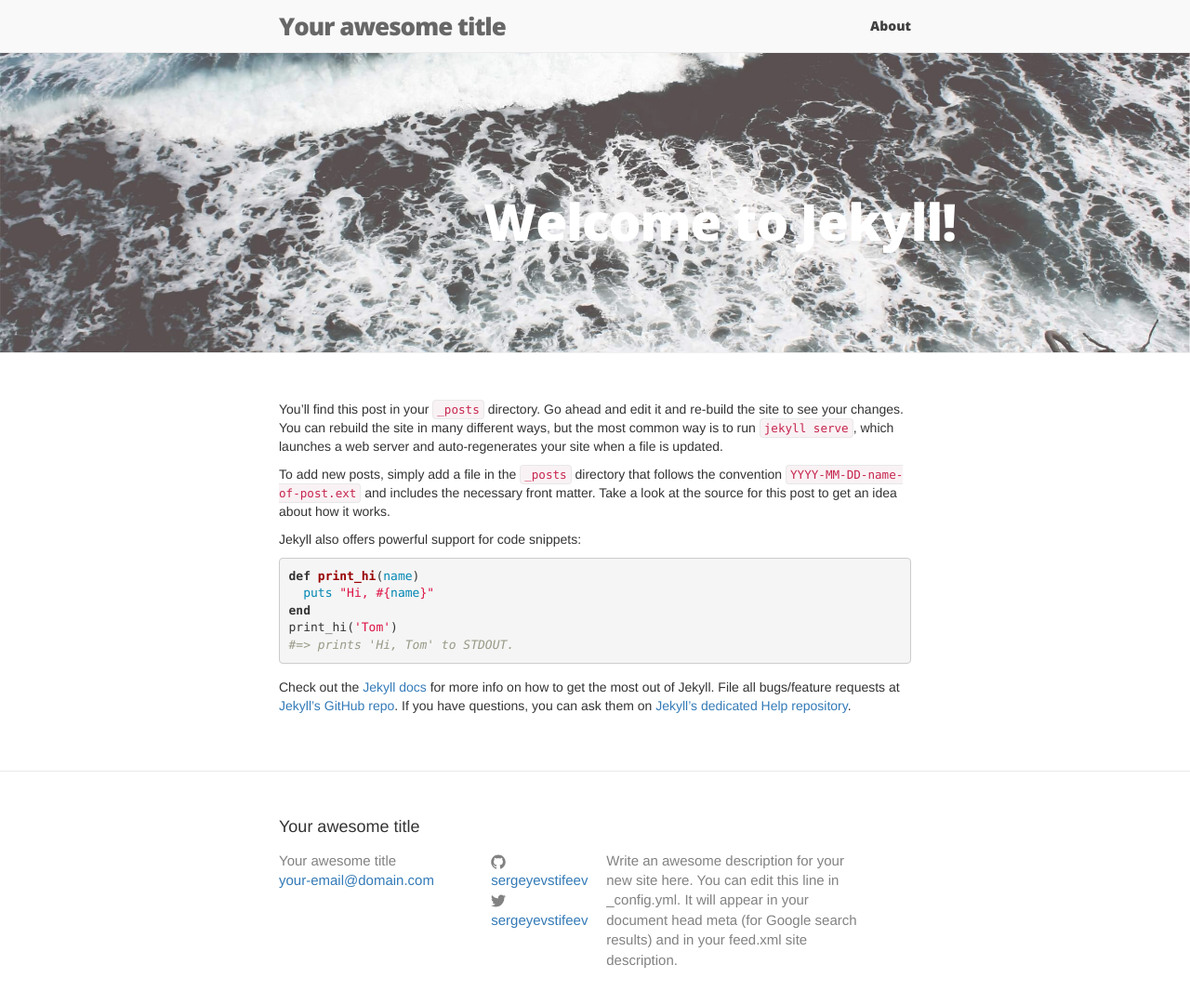
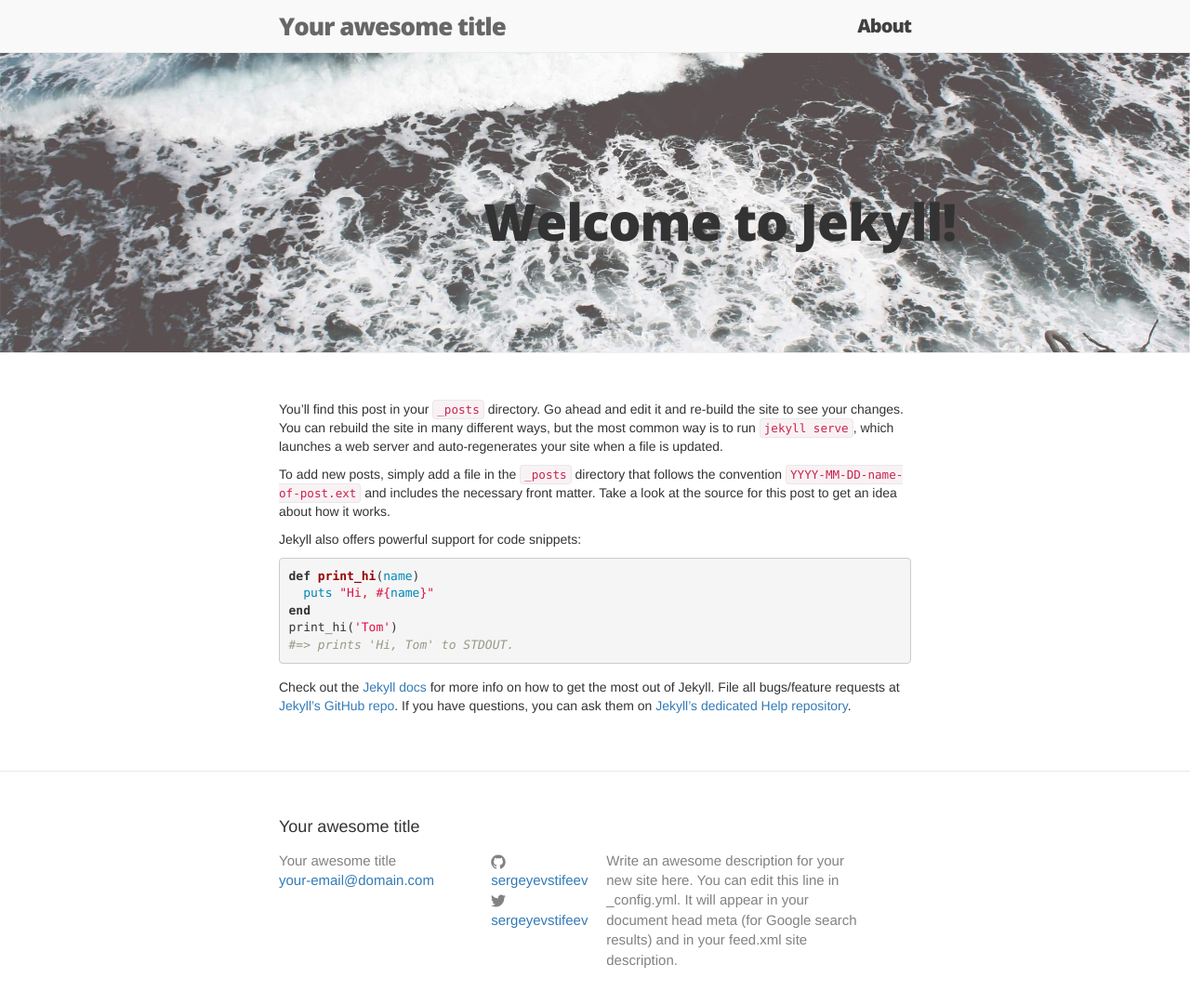
Before and after one commit to sergeyevstifeev/sergeyevstifeev.github.io, a Jekyll site: the page built from _posts/2015-01-28-welcome-to-jekyll.markdown, in a window 1280 px wide and 1098 px high. Shown: the top 1080 px of the window at 93% size. Built offline with Jekyll 4.4.1, drawn with Linux system fonts in a browser that asks for light colours; nearby versions of some CDN libraries; library files that are not in the unit come from our copies.

Commit message:
Slightly change the look of the nav menu

```diff
--- a/_includes/header.html
+++ b/_includes/header.html
@@ -14,11 +14,13 @@
       </a>
 
       <div class="trigger">
-        {% for page in site.pages %}
+        <div class="side-page">
+          {% for page in site.pages %}
           {% if page.title %}
           <a class="page-link" href="{{ page.url | prepend: site.baseurl }}">{{ page.title }}</a>
           {% endif %}
-        {% endfor %}
+          {% endfor %}
+        </div>
       </div>
     </nav>
 
--- a/_sass/_layout.scss
+++ b/_sass/_layout.scss
@@ -24,8 +24,11 @@
 }
 
 .site-nav {
+  font-size: 20px;
+  line-height: 56px;
+  letter-spacing: -1px;
+  margin-bottom: 0;
   float: right;
-  line-height: 56px;
 
   .menu-icon {
     display: none;
@@ -287,6 +290,7 @@
 }
 .page-header .post-header h1 {
   font-size: 35px;
+  color: $dark;
 }
 .page-header .post-header .subheading,
 .page-header .post-header .meta {
@@ -318,11 +322,18 @@
 }
 
 .navbar-custom {
-  background-color: rgba(256,256,256,0.6);
+  background-color: rgba(256, 256, 256, 0.6);
   font-family: $nav-font-family;
   font-weight: 900;
 }
 
-.site-title {
+.site-title,
+.site-nav a:hover, a:visited, a:link, a:active {
   text-decoration: none;
 }
+.site-nav:hover,
+.site-title:hover,
+.site-title:hover a,
+.site-nav:hover a {
+  color: rgba(0, 0, 0, 0.8);
+}
--- a/css/main.scss
+++ b/css/main.scss
@@ -22,6 +22,7 @@
 $grey-color:       #828282;
 $grey-color-light: lighten($grey-color, 40%);
 $grey-color-dark:  darken($grey-color, 25%);
+$dark:             darken($grey-color, 80%);
 
 // Width of the content area
 $content-width:    800px;
```
